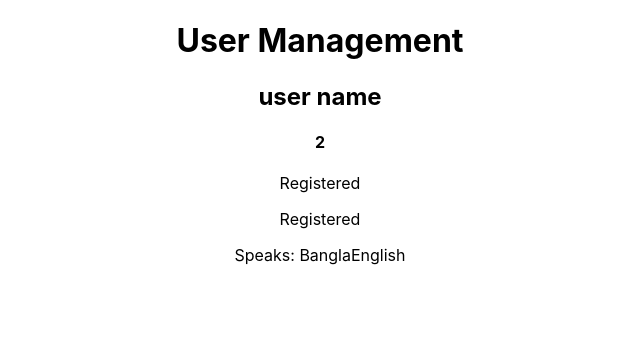
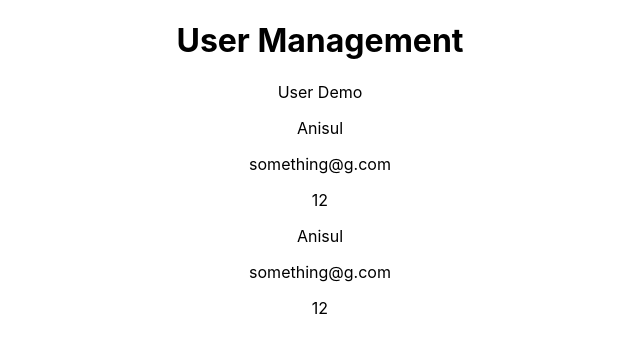
Before and after one commit to saifabrar17/my-typescript-intro, a React (Create React App) app: page / in a window 1280 px wide. Shown: the top 352 px of the page, without its empty margins (320-960 px from the left). Built offline with nearby package versions, Linux system fonts and the light colour scheme.

Commit message:
using array of objects

```diff
--- a/src/App.tsx
+++ b/src/App.tsx
@@ -2,19 +2,28 @@ import React from "react";
 import logo from "./logo.svg";
 import "./App.css";
 import User from "./components/User";
+import UserDemo from "./components/UserDemo";
 
-const user1 = {
-  name: "user name",
-  age: 2,
-  isRegistered: true,
-  language: ["Bangla", "English"],
-};
+const users = [
+  {
+    id: 1,
+    name: "Anisul",
+    email: "something@g.com",
+    age: 12,
+  },
+  {
+    id: 2,
+    name: "Anisul",
+    email: "something@g.com",
+    age: 12,
+  },
+];
 
 function App() {
   return (
     <div className="App">
       <h1>User Management</h1>
-      <User user={user1} ></User>
+      <UserDemo users={users}></UserDemo>
     </div>
   );
 }
--- /dev/null
+++ b/src/components/UserDemo.tsx
@@ -0,0 +1,31 @@
+import React from "react";
+
+type UserDemoProps = {
+  users: {
+    id: number;
+    name: string;
+    email: string;
+    age: number;
+  }[];
+};
+
+const UserDemo = ({ users }: UserDemoProps) => {
+  console.log(users);
+  return (
+    <div>
+      <p>User Demo</p>
+      {users.map((user) => {
+        const {id, name, email, age} = user
+        return (
+          <div key={id}>
+            <p>{name}</p>
+            <p>{email}</p>
+            <p>{age}</p>
+          </div>
+        );
+      })}
+    </div>
+  );
+};
+
+export default UserDemo;
```
